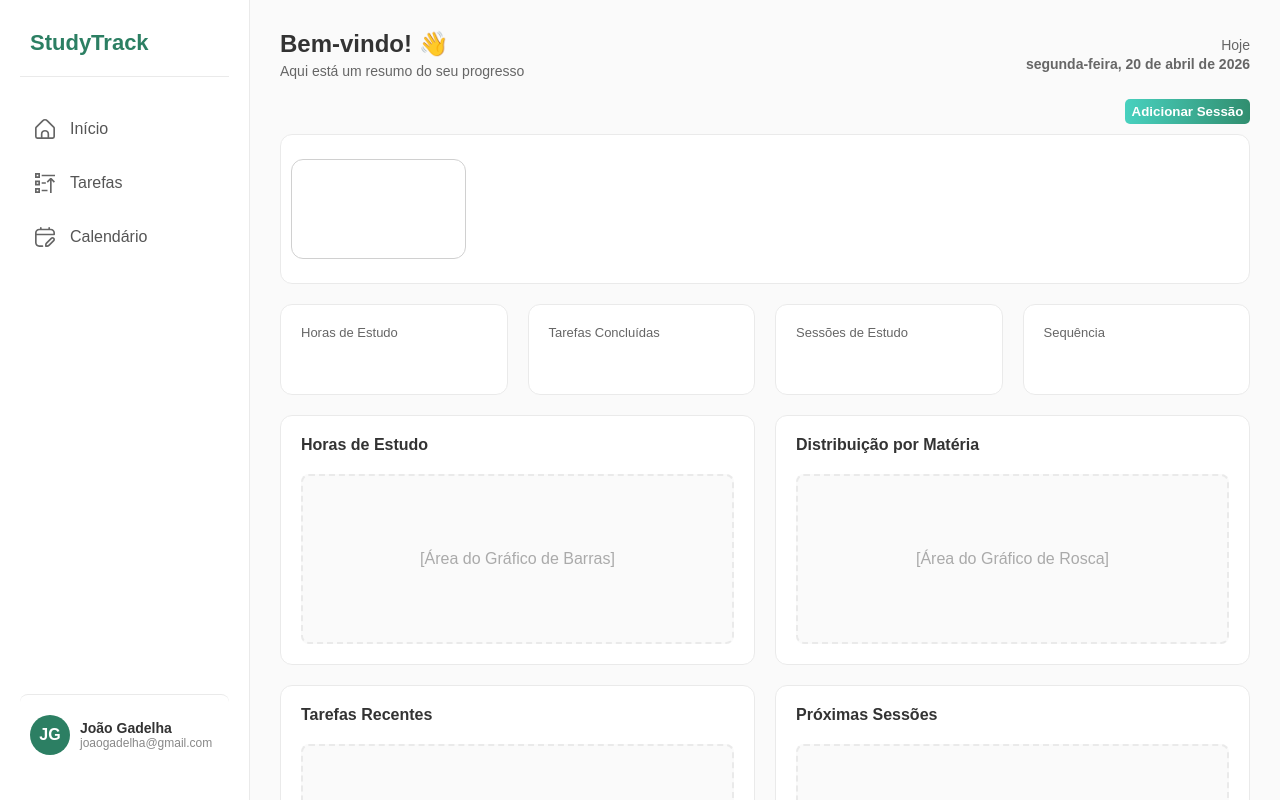
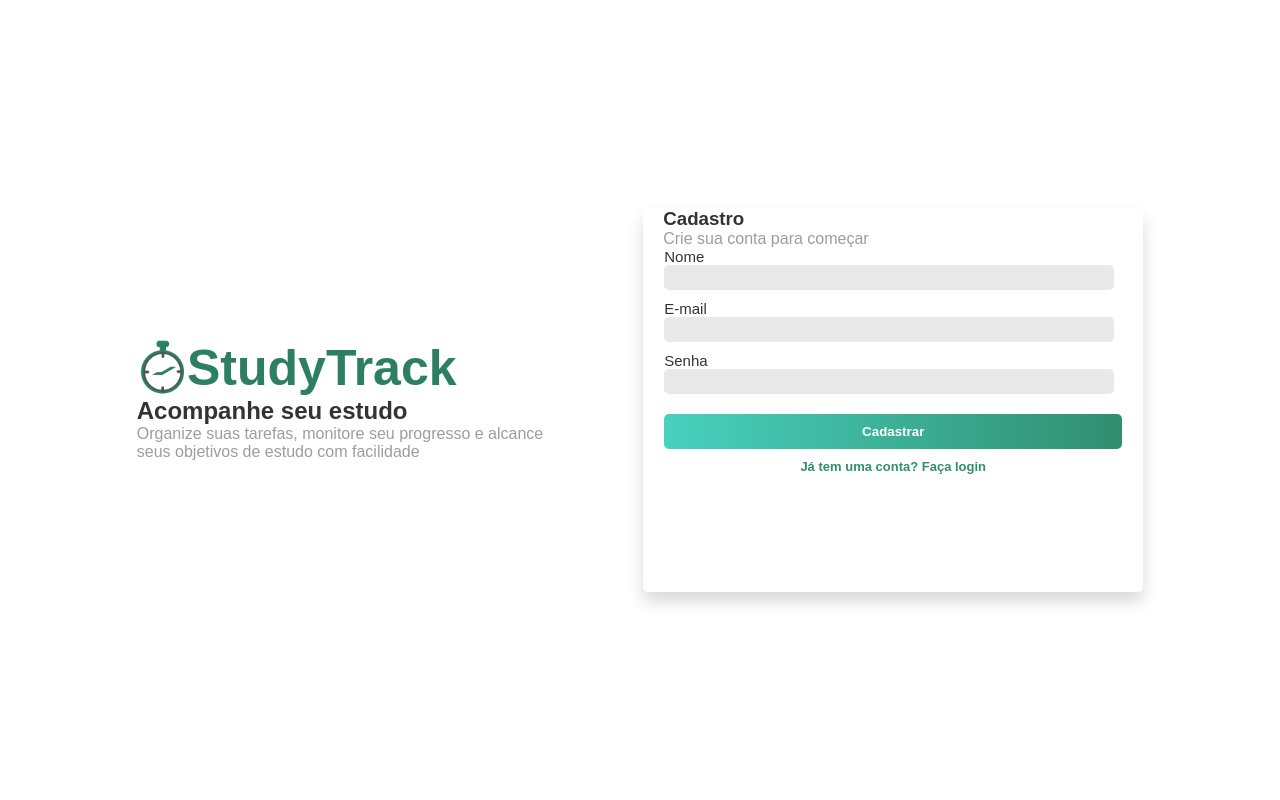
Before and after one commit to joaogabrielandim/StudyTrack, a React (Vite) app in the folder StudyTrackReact/: page / in a window 1280 px wide. Built offline with nearby package versions, Linux system fonts and the light colour scheme.

Commit message:
Coloquei a pagina de login no react

```diff
--- a/StudyTrackReact/src/App.jsx
+++ b/StudyTrackReact/src/App.jsx
@@ -1,4 +1,5 @@
 import './App.css'
+import Login from "./pages/login-page.jsx"
 import Navbar from "./components/Navbar.jsx"
 import Home from "./pages/home-page.jsx"
 import Task from "./pages/task-page.jsx"
@@ -8,7 +9,9 @@ import { BrowserRouter, Routes, Route } from 'react-router-dom'
 function App() {
 
   return (
-    <BrowserRouter>
+    <Login/>
+
+    /*<BrowserRouter>
 
 
       <Routes>
@@ -16,7 +19,7 @@ function App() {
         <Route path="/tarefas" element={<Task/>} />
         <Route path="/calendario" element={<Planner/>} />
       </Routes>
-    </BrowserRouter>
+    </BrowserRouter>*/
   )
 }
 
--- /dev/null
+++ b/StudyTrackReact/src/pages/login-page.css
@@ -0,0 +1,105 @@
+label {
+    display: block;
+    font-family: sans-serif;
+    font-size: 15px;
+}
+
+#studytrackimg-login {
+    display: flex;
+}
+
+#imagem_logo-login {
+    height: 57px;
+}
+
+a {
+    display: block;
+    text-align: center;
+    font-weight: bold;
+    font-size: 13px;
+    font-family: sans-serif;
+    color:#318e6f;
+    text-decoration: none;
+}
+
+.titulo_article-login {
+    align-self: flex-start;
+    padding-left: 20px;
+}
+
+.titulo-login {
+    font-weight: bold;
+    font-family: sans-serif;
+    border-radius: 5px;
+}
+
+#titulo2-login {
+    text-align: left;
+    font-family: sans-serif;
+    color:#9d9d9d
+}
+
+#cadastrar-login {
+    margin-top: 10px;
+    display: block;
+    background: linear-gradient(to right, #48d1bf,#318e6f);
+    color:#ffffff;
+    font-weight: bold;
+    width: 458px;
+    height: 35px;
+}
+
+input {
+    border:none;
+    margin-bottom: 10px;
+    background-color: #e9e9e9;
+    width: 450px;
+    height: 25px;
+    border-radius: 5px;
+}
+
+#cadastro-login {
+    display: flex;
+    flex-direction: column;
+    align-items: center;
+    width: 500px;
+    height: 48vh;
+    background-color:#ffffff;
+    border-radius: 5px;
+    box-shadow: 0 10px 16px rgba(0, 0, 0, 0.15);
+    margin-left: 100px;
+}
+
+#cadastro2-login {
+    display: none;
+    flex-direction: column;
+    align-items: center;
+    width: 500px;
+    height: 41vh;
+    background-color:#ffffff;
+    border-radius: 5px;
+    box-shadow: 0 10px 16px rgba(0,0,0,0.15);
+    margin-left: 100px
+}
+
+main {
+    display: flex;
+    align-items: center;
+    justify-content: center;
+    height: 100vh;
+    background-color:#ffffff;
+}
+
+.fontesans-login {
+    font-family: sans-serif;
+}
+
+#studytrack-login {
+    font-weight: bold;
+    font-size: 50px;
+    color: #2c7f63;
+}
+
+#descricao-login {
+    color:#9d9d9d;
+}
--- /dev/null
+++ b/StudyTrackReact/src/pages/login-page.js
@@ -0,0 +1,11 @@
+function Trocar(id) {
+    let cadastro = document.getElementById("cadastro-login");
+    let cadastro2 = document.getElementById("cadastro2-login");
+
+    cadastro.style.display = "none"
+    cadastro2.style.display = "none"
+
+    document.getElementById(id).style.display = "flex"
+}
+
+export default Trocar
--- /dev/null
+++ b/StudyTrackReact/src/pages/login-page.jsx
@@ -0,0 +1,61 @@
+import "./login-page.css"
+import Trocar from "./login-page"
+import ImagemLogo from "../assets/logostsó.png"
+
+function Login() {
+    return (
+        <main>
+            {/* A tela que aparece ao clicar pra realizar o cadastro */}
+            <section id="apresentacao-login">
+                <div id="studytrackimg-login">
+                <img src={ImagemLogo} id="imagem_logo-login" alt="Logo StudyTrack" />
+                <h1 className="fontesans-login" id="studytrack-login">StudyTrack</h1>
+                </div>
+                <h1 className="fontesans-login">Acompanhe seu estudo</h1>
+                <p className="fontesans-login" id="descricao-login">
+                Organize suas tarefas, monitore seu progresso e alcance <br /> seus
+                objetivos de estudo com facilidade
+                </p>
+            </section>
+
+            {/* A tela que aparece ao clicar pra realizar o cadastro */}
+            <section id="cadastro-login">
+                <article className="titulo_article-login">
+                <h1 className="titulo-login">Cadastro</h1>
+                <p id="titulo2-login">Crie sua conta para começar</p>
+                </article>
+                <article className="article-form-login" >
+                <form action="sucesso.html" method="post" id="form_cadastro-login">
+                    <label htmlFor="nome-login">Nome</label>
+                    <input type="text" id="nome-login" required name="nome" />
+                    <label htmlFor="email-login">E-mail</label>
+                    <input type="email" id="email-login" required name="email" />
+                    <label htmlFor="senha-login">Senha</label>
+                    <input type="password" id="senha-login" required name="senha" />
+                    <input id="cadastrar-login" type="submit" value="Cadastrar" />
+                </form>
+                <a href="#" onClick={() => Trocar('cadastro2-login')}>Já tem uma conta? Faça login</a>
+                </article>
+            </section>
+            {/* A tela que aparece ao clicar para realizar o login */}
+            <section id="cadastro2-login">
+                <article className="titulo_article-login">
+                <h1 className="titulo-login">Login</h1>
+                <p id="titulo2-login">Entre na sua conta pra continuar</p>
+                </article>
+                <article className="article-form-login">
+                <form action="sucesso.html" method="post" id="form_cadastro-login">
+                    <label htmlFor="email-login">E-mail</label>
+                    <input type="email" id="email-login" required name="email" />
+                    <label htmlFor="senha-login">Senha</label>
+                    <input type="password" id="senha-login" required name="senha" />
+                    <input id="cadastrar-login" type="submit" value="Entrar" />
+                </form>
+                <a href="#" onClick={() => Trocar('cadastro-login')}>Não tem uma conta? Cadastre-se</a>
+                </article>
+            </section>
+        </main>
+    )
+}
+
+export default Login
```
